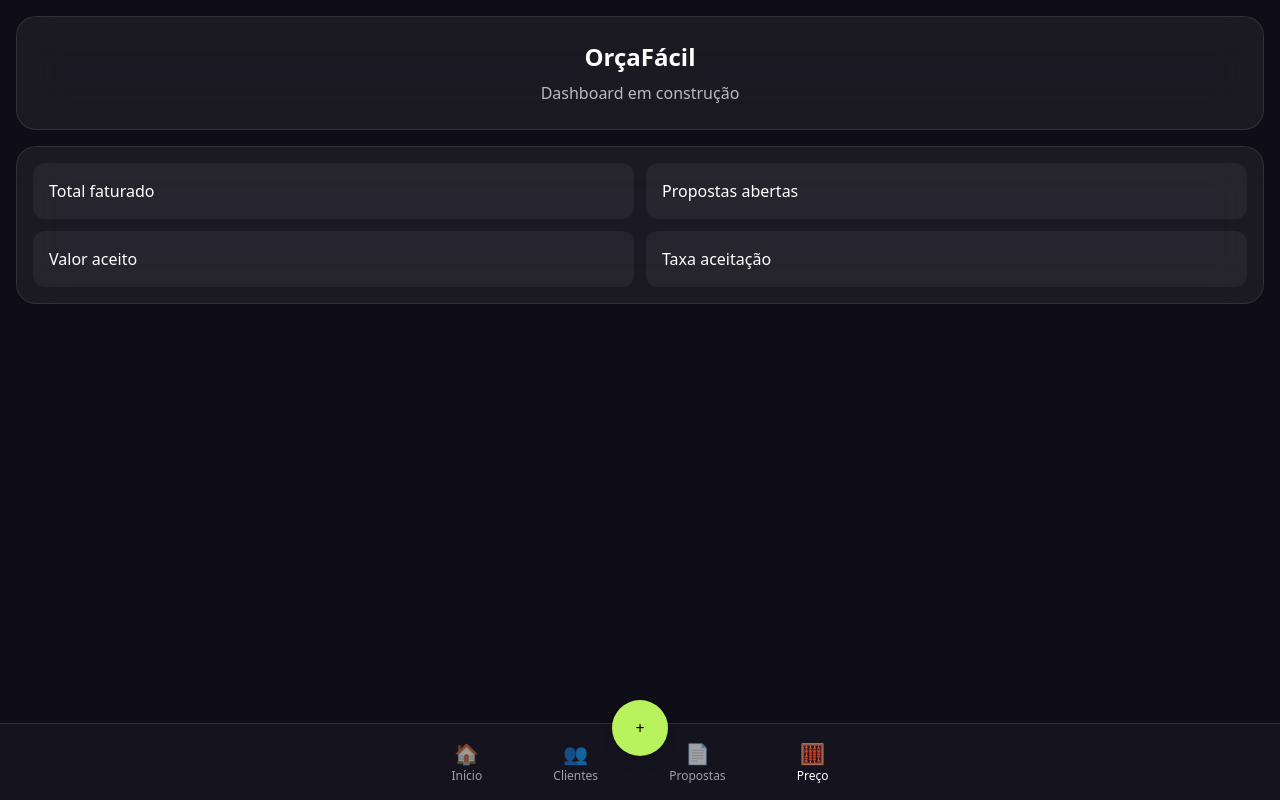
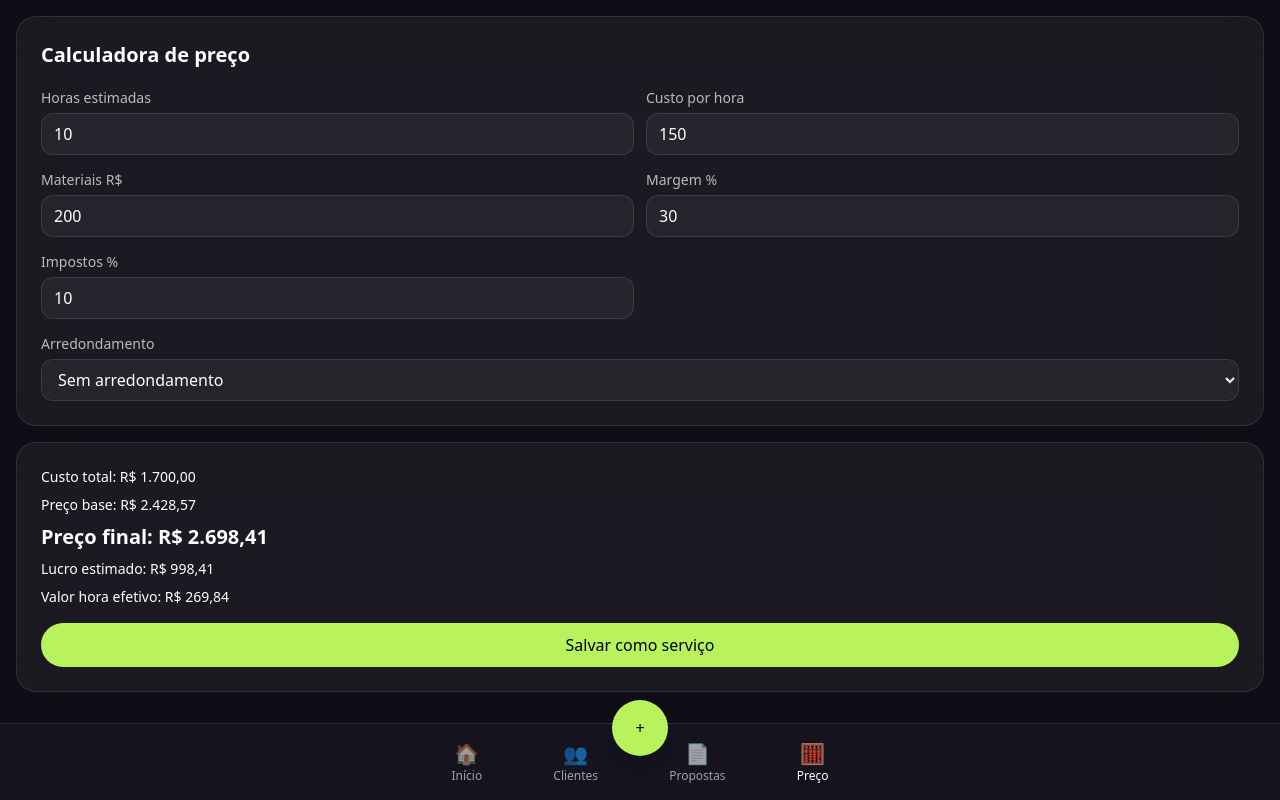
Before and after one commit to alxzyc/orcafacil, a React (Vite) app: page /calcular in a window 1280 px wide. Built offline with nearby package versions, Linux system fonts and the light colour scheme.

Commit message:
feat: calculadora de preço com react-hook-form e zod

```diff
--- a/package.json
+++ b/package.json
@@ -10,6 +10,7 @@
     "preview": "vite preview"
   },
   "dependencies": {
+    "@hookform/resolvers": "^7.0.3",
     "@supabase/supabase-js": "^2.39.0",
     "date-fns": "^4.4.0",
     "html2canvas": "^1.4.1",
--- a/src/App.tsx
+++ b/src/App.tsx
@@ -4,6 +4,7 @@ import { GlassCard } from './components/GlassCard';
 import { Button } from './components/Button';
 import { BottomNav } from './components/BottomNav';
 import { ClientesList } from './features/clientes/ClientesList';
+import { Calculadora } from './features/precificacao/Calculadora';
 
 const Home = () => (
   <div className="min-h-screen bg-[#0F0E17] text-white pb-24">
@@ -36,6 +37,12 @@ export default function App() {
             <BottomNav />
           </div>
         } />
+        <Route path="/calcular" element={
+          <div className="min-h-screen bg-[#0F0E17] text-white">
+            <Calculadora />
+            <BottomNav />
+          </div>
+        } />
         <Route path="*" element={<Home />} />
       </Routes>
     </BrowserRouter>
--- /dev/null
+++ b/src/features/precificacao/Calculadora.tsx
@@ -0,0 +1,78 @@
+import React, { useState } from 'react';
+import { useForm } from 'react-hook-form';
+import { z } from 'zod';
+import { zodResolver } from '@hookform/resolvers/zod';
+import { GlassCard } from '../../components/GlassCard';
+import { Button } from '../../components/Button';
+import { calcularPreco, RoundingMode } from '../../lib/pricing';
+
+const schema = z.object({
+  horas: z.number().min(0),
+  valorHora: z.number().min(0),
+  materiais: z.number().min(0),
+  margem: z.number().min(0).max(100),
+  impostos: z.number().min(0).max(100),
+  rounding: z.enum(['none','dezena','centena'])
+});
+
+type Form = z.infer<typeof schema>;
+
+export const Calculadora: React.FC = () => {
+  const { register, watch } = useForm<Form>({
+    resolver: zodResolver(schema),
+    defaultValues: { horas: 10, valorHora: 150, materiais: 200, margem: 30, impostos: 10, rounding: 'none' }
+  });
+
+  const values = watch();
+  const resultado = calcularPreco({
+    horas: values.horas,
+    valorHora: values.valorHora,
+    materiais: values.materiais,
+    margem: values.margem,
+    impostos: values.impostos,
+    rounding: values.rounding as RoundingMode
+  });
+
+  const fmt = (n: number) => new Intl.NumberFormat('pt-BR', { style: 'currency', currency: 'BRL' }).format(n);
+
+  return (
+    <div className="p-4 space-y-4 pb-24">
+      <GlassCard className="p-6">
+        <h2 className="text-xl font-semibold mb-4">Calculadora de preço</h2>
+        <div className="grid grid-cols-2 gap-3">
+          {[
+            ['horas','Horas estimadas'],
+            ['valorHora','Custo por hora'],
+            ['materiais','Materiais R$'],
+            ['margem','Margem %'],
+            ['impostos','Impostos %']
+          ].map(([name,label]) => (
+            <label key={name} className="block">
+              <span className="text-sm text-white/70">{label}</span>
+              <input {...register(name as any, { valueAsNumber: true })} type="number" className="w-full bg-white/5 border border-white/10 rounded-xl px-3 py-2 mt-1"/>
+            </label>
+          ))}
+          <label className="block col-span-2">
+            <span className="text-sm text-white/70">Arredondamento</span>
+            <select {...register('rounding')} className="w-full bg-white/5 border border-white/10 rounded-xl px-3 py-2 mt-1">
+              <option value="none">Sem arredondamento</option>
+              <option value="dezena">Dezena</option>
+              <option value="centena">Centena</option>
+            </select>
+          </label>
+        </div>
+      </GlassCard>
+
+      <GlassCard className="p-6">
+        <div className="space-y-2 text-sm">
+          <div>Custo total: {fmt(resultado.custoTotal)}</div>
+          <div>Preço base: {fmt(resultado.precoBase)}</div>
+          <div className="text-xl font-bold">Preço final: {fmt(resultado.precoFinal)}</div>
+          <div>Lucro estimado: {fmt(resultado.lucroEstimado)}</div>
+          <div>Valor hora efetivo: {fmt(resultado.valorHoraEfetivo)}</div>
+        </div>
+        <Button className="mt-4 w-full">Salvar como serviço</Button>
+      </GlassCard>
+    </div>
+  );
+};
```
Also changed, not shown: 1 other file (tests, documents, lock files or other folders).
